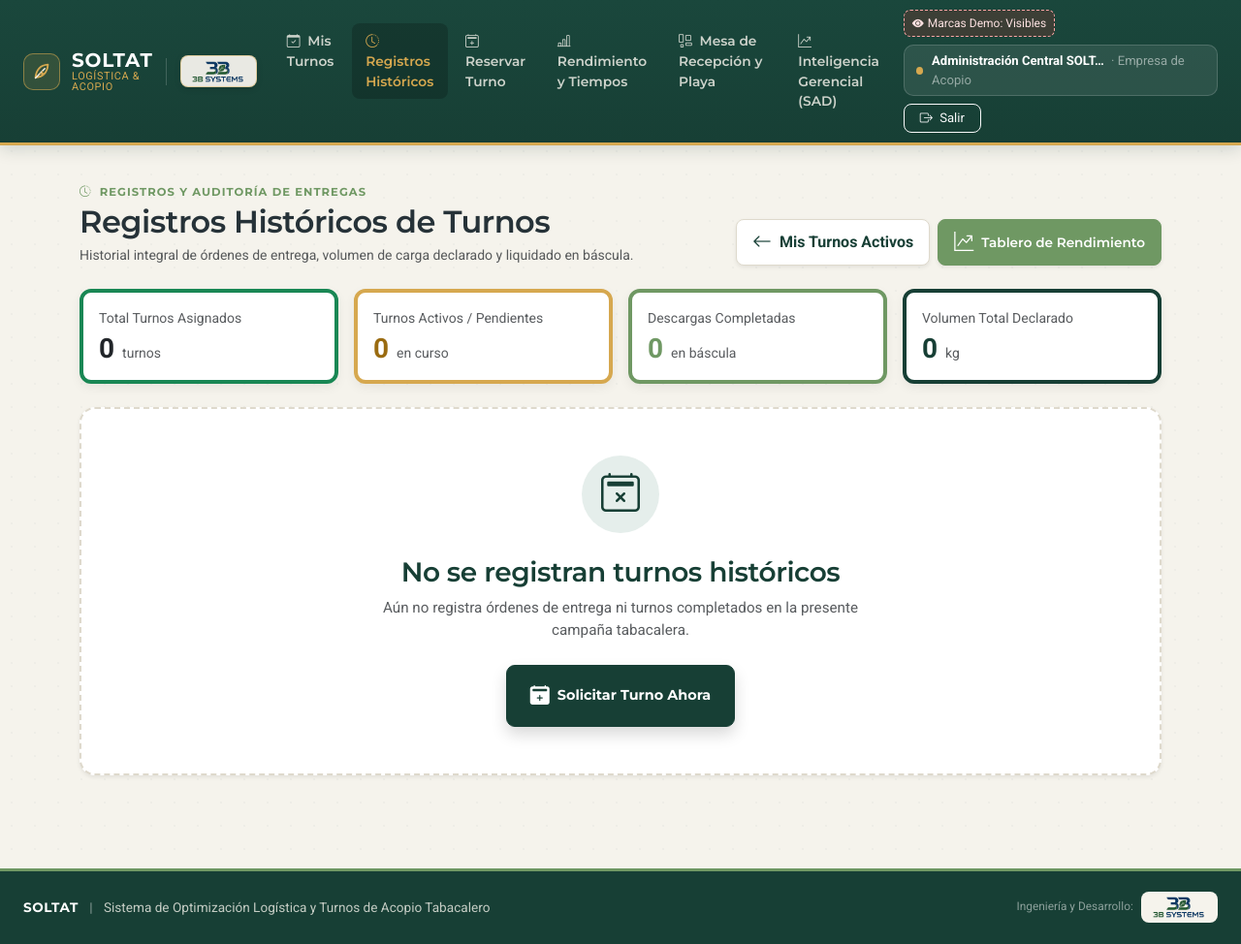
After one commit to nicoloaiza11/Proyecto_SISTEMAS, a Django app: page /turnos/historial/ in a window 1280 px wide. The commit adds this page. Shown: the whole page at 97% size. Run offline with Django 4.2, Linux system fonts and the light colour scheme; a user stored in the database is signed in; data comes from the database, SQL or seed files in the repository; both versions use the stored data as it was after the commit.

Commit message:
Cambios en vista Productor

```diff
--- a/accounts/views.py
+++ b/accounts/views.py
@@ -39,9 +39,9 @@ def empresa_required(view_func):
             return view_func(request, *args, **kwargs)
         messages.warning(
             request,
-            "Su perfil no tiene permisos de Empresa de Acopio. Ha sido redirigido al portal de turnos."
+            "Su perfil no tiene permisos de Empresa de Acopio. Ha sido redirigido a sus turnos."
         )
-        return redirect('turnos:solicitar_turno')
+        return redirect('turnos:mis_turnos')
     return _wrapped_view
 
 
@@ -73,18 +73,18 @@ def login_view(request):
 def login_redirect_view(request):
     """
     Redirige al usuario a la vista correspondiente según su rol:
-    - 'productor' -> 'solicitar-turno'
+    - 'productor' -> 'turnos:mis_turnos' (pantalla previa con turnos asignados y botón a reservar)
     - 'empresa' -> 'panel-empresa'
     """
     if request.user.rol == CustomUser.ROL_PRODUCTOR:
-        return redirect('turnos:solicitar_turno')
+        return redirect('turnos:mis_turnos')
     elif request.user.rol == CustomUser.ROL_EMPRESA:
         return redirect('turnos:panel_empresa')
     elif request.user.is_superuser:
         # Administrador general: acceso prioritario al panel de acopio
         return redirect('turnos:panel_empresa')
 
-    return redirect('turnos:solicitar_turno')
+    return redirect('turnos:mis_turnos')
 
 
 def logout_view(request):
--- a/templates/base.html
+++ b/templates/base.html
@@ -59,8 +59,18 @@
           {% if user.is_authenticated %}
             {% if user.es_productor or user.is_superuser %}
               <li class="nav-item">
+                <a class="nav-link {% if request.resolver_match.url_name == 'mis_turnos' %}active{% endif %}" href="{% url 'turnos:mis_turnos' %}">
+                  <i class="bi bi-calendar-check me-1"></i> Mis Turnos
+                </a>
+              </li>
+              <li class="nav-item">
+                <a class="nav-link {% if request.resolver_match.url_name == 'registros_historicos' or request.resolver_match.url_name == 'historial_turnos' %}active{% endif %}" href="{% url 'turnos:registros_historicos' %}">
+                  <i class="bi bi-clock-history me-1"></i> Registros Históricos
+                </a>
+              </li>
+              <li class="nav-item">
                 <a class="nav-link {% if request.resolver_match.url_name == 'solicitar_turno' %}active{% endif %}" href="{% url 'turnos:solicitar_turno' %}">
-                  <i class="bi bi-calendar2-check me-1"></i> Reserva de Descarga
+                  <i class="bi bi-calendar2-plus me-1"></i> Reservar Turno
                 </a>
               </li>
               <li class="nav-item">
--- /dev/null
+++ b/templates/turnos/registros_historicos.html
@@ -0,0 +1,325 @@
+{% extends 'base.html' %}
+{% load humanize %}
+{% load static %}
+
+{% block title %}Registros Históricos de Turnos · SOLTAT{% endblock %}
+
+{% block content %}
+<div class="container pb-5">
+
+  <!-- CABECERA DEL PANEL HISTÓRICO -->
+  <div class="d-flex flex-column flex-lg-row justify-content-between align-items-lg-end mb-4 gap-3">
+    <div>
+      <span class="section-eyebrow">
+        <i class="bi bi-clock-history me-1"></i> Registros y Auditoría de Entregas
+      </span>
+      <h1 class="h2 mb-1">Registros Históricos de Turnos</h1>
+      <p class="text-muted small mb-0">
+        Historial integral de órdenes de entrega, volumen de carga declarado y liquidado en báscula.
+      </p>
+    </div>
+
+    <!-- BOTONES DE ACCIÓN PRINCIPALES -->
+    <div class="d-flex flex-wrap align-items-center gap-2">
+      <!-- BOTÓN VOLVER A MIS TURNOS ACTIVOS -->
+      <a href="{% url 'turnos:mis_turnos' %}" class="btn btn-outline-soltat d-inline-flex align-items-center gap-2 py-2 px-3 shadow-sm">
+        <i class="bi bi-arrow-left fs-5"></i>
+        <span class="fw-bold">Mis Turnos Activos</span>
+      </a>
+
+      <a href="{% url 'turnos:gerencia_productor' %}" class="btn btn-secondary-soltat d-inline-flex align-items-center gap-2 py-2 px-3 shadow-sm">
+        <i class="bi bi-graph-up-arrow fs-5"></i>
+        <span>Tablero de Rendimiento</span>
+      </a>
+    </div>
+  </div>
+
+  <!-- TARJETAS DE INDICADORES (KPIs ACUMULADOS) -->
+  <div class="row g-3 mb-4">
+    <div class="col-6 col-lg-3">
+      <div class="card-soltat p-3 h-100 border-start border-4 border-success">
+        <span class="text-muted small d-block mb-1">Total Turnos Asignados</span>
+        <div class="d-flex align-items-baseline gap-2">
+          <span class="h3 fw-bold tabular-nums mb-0 text-dark">{{ total_turnos }}</span>
+          <span class="text-muted small">turnos</span>
+        </div>
+      </div>
+    </div>
+
+    <div class="col-6 col-lg-3">
+      <div class="card-soltat p-3 h-100 border-start border-4" style="border-color: var(--color-accent) !important;">
+        <span class="text-muted small d-block mb-1">Turnos Activos / Pendientes</span>
+        <div class="d-flex align-items-baseline gap-2">
+          <span class="h3 fw-bold tabular-nums mb-0" style="color: #9A6B10;">{{ turnos_activos }}</span>
+          <span class="text-muted small">en curso</span>
+        </div>
+      </div>
+    </div>
+
+    <div class="col-6 col-lg-3">
+      <div class="card-soltat p-3 h-100 border-start border-4" style="border-color: var(--color-secondary) !important;">
+        <span class="text-muted small d-block mb-1">Descargas Completadas</span>
+        <div class="d-flex align-items-baseline gap-2">
+          <span class="h3 fw-bold tabular-nums mb-0" style="color: var(--color-secondary);">{{ turnos_descargados }}</span>
+          <span class="text-muted small">en báscula</span>
+        </div>
+      </div>
+    </div>
+
+    <div class="col-6 col-lg-3">
+      <div class="card-soltat p-3 h-100 border-start border-4" style="border-color: var(--color-primary) !important;">
+        <span class="text-muted small d-block mb-1">Volumen Total Declarado</span>
+        <div class="d-flex align-items-baseline gap-2">
+          <span class="h3 fw-bold tabular-nums mb-0" style="color: var(--color-primary);">{{ kilos_totales|intcomma }}</span>
+          <span class="text-muted small">kg</span>
+        </div>
+      </div>
+    </div>
+  </div>
+
+  <!-- FILTROS POR ESTADO -->
+  {% if total_turnos > 0 %}
+    <div class="d-flex flex-wrap justify-content-between align-items-center gap-2 mb-3">
+      <div class="d-flex flex-wrap gap-1 align-items-center">
+        <span class="text-muted small me-2"><i class="bi bi-funnel me-1"></i>Filtrar:</span>
+        <a href="{% url 'turnos:registros_historicos' %}"
+           class="btn btn-sm {% if not estado_filtro %}btn-primary-soltat{% else %}btn-outline-soltat{% endif %} py-1 px-3" style="border-radius: 20px;">
+          Todos ({{ total_turnos }})
+        </a>
+        <a href="?estado=CONFIRMADO"
+           class="btn btn-sm {% if estado_filtro == 'CONFIRMADO' %}btn-primary-soltat{% else %}btn-outline-soltat{% endif %} py-1 px-3" style="border-radius: 20px;">
+          Confirmados
+        </a>
+        <a href="?estado=EN_PLAYA"
+           class="btn btn-sm {% if estado_filtro == 'EN_PLAYA' %}btn-primary-soltat{% else %}btn-outline-soltat{% endif %} py-1 px-3" style="border-radius: 20px;">
+          En Playa
+        </a>
+        <a href="?estado=DESCARGADO"
+           class="btn btn-sm {% if estado_filtro == 'DESCARGADO' %}btn-primary-soltat{% else %}btn-outline-soltat{% endif %} py-1 px-3" style="border-radius: 20px;">
+          Descargados
+        </a>
+        <a href="?estado=CANCELADO"
+           class="btn btn-sm {% if estado_filtro == 'CANCELADO' %}btn-primary-soltat{% else %}btn-outline-soltat{% endif %} py-1 px-3" style="border-radius: 20px;">
+          Cancelados
+        </a>
+      </div>
+
+      <a href="{% url 'turnos:solicitar_turno' %}" class="btn btn-sm btn-outline-soltat d-inline-flex align-items-center gap-1">
+        <i class="bi bi-plus-circle"></i>
+        <span>Solicitar Turno</span>
+      </a>
+    </div>
+  {% endif %}
+
+  <!-- CONTENIDO: LISTADO O ESTADO VACÍO -->
+  {% if not turnos %}
+    <!-- CASO: NO SE TIENEN REGISTROS HISTÓRICOS -->
+    <div class="card-soltat p-5 text-center my-4 shadow-sm" style="background-color: var(--color-surface); border: 2px dashed var(--color-border); border-radius: 16px;">
+      <div class="mb-4">
+        <div class="rounded-circle d-inline-flex align-items-center justify-content-center"
+             style="width: 80px; height: 80px; background-color: var(--color-primary-soft); color: var(--color-primary);">
+          <i class="bi bi-calendar2-x fs-1"></i>
+        </div>
+      </div>
+
+      {% if estado_filtro %}
+        <h3 class="h4 mb-2" style="font-family: 'Montserrat', sans-serif;">Sin turnos con estado "{{ estado_filtro }}"</h3>
+        <p class="text-muted small mx-auto mb-4" style="max-width: 480px;">
+          No se encontraron turnos en el historial que coincidan con el filtro aplicado.
+        </p>
+        <div class="d-flex justify-content-center gap-2">
+          <a href="{% url 'turnos:registros_historicos' %}" class="btn btn-outline-soltat px-3 py-2">
+            <i class="bi bi-arrow-counterclockwise me-1"></i> Ver todos los registros
+          </a>
+          <a href="{% url 'turnos:solicitar_turno' %}" class="btn btn-primary-soltat px-3 py-2">
+            <i class="bi bi-calendar2-plus-fill me-1"></i> Solicitar Turno
+          </a>
+        </div>
+      {% else %}
+        <h2 class="h3 mb-2" style="font-family: 'Montserrat', sans-serif; color: var(--color-primary);">
+          No se registran turnos históricos
+        </h2>
+        <p class="text-muted mx-auto mb-4" style="max-width: 520px; font-size: 0.95rem;">
+          Aún no registra órdenes de entrega ni turnos completados en la presente campaña tabacalera.
+        </p>
+
+        <div>
+          <a href="{% url 'turnos:solicitar_turno' %}" class="btn btn-primary-soltat btn-lg px-4 py-3 shadow d-inline-flex align-items-center gap-2">
+            <i class="bi bi-calendar2-plus-fill fs-5"></i>
+            <span class="fw-bold">Solicitar Turno Ahora</span>
+          </a>
+        </div>
+      {% endif %}
+    </div>
+
+  {% else %}
+
+    <!-- CASO: TABLA DE HISTÓRICO DE TURNOS (DESKTOP) -->
+    <div class="card-soltat p-0 overflow-hidden shadow-sm d-none d-md-block mb-4">
+      <div class="table-responsive">
+        <table class="table table-soltat align-middle mb-0">
+          <thead>
+            <tr>
+              <th scope="col">Código de Turno</th>
+              <th scope="col">Planta de Acopio</th>
+              <th scope="col">Fecha &amp; Franja Horaria</th>
+              <th scope="col">Vehículo</th>
+              <th scope="col" class="text-end">Carga Declarada / Real</th>
+              <th scope="col" class="text-center">Estado</th>
+              <th scope="col" class="text-end">Acciones</th>
+            </tr>
+          </thead>
+          <tbody>
+            {% for t in turnos %}
+              <tr class="{% if t.estado == 'EN_PLAYA' %}row-en-playa{% endif %}">
+                <!-- Código de Orden -->
+                <td>
+                  <a href="{% url 'turnos:comprobante' t.codigo %}" class="font-monospace fw-bold text-decoration-none d-inline-flex align-items-center gap-1" style="color: var(--color-primary); font-size: 0.92rem;">
+                    {{ t.codigo }}
+                    <i class="bi bi-box-arrow-up-right" style="font-size: 0.72rem;"></i>
+                  </a>
+                  <span class="d-block text-muted" style="font-size: 0.72rem;">Emitido {{ t.creado_el|date:"d/m/Y H:i" }}</span>
+                </td>
+
+                <!-- Empresa de Acopio -->
+                <td>
+                  <strong class="d-block text-dark" style="font-size: 0.88rem;">{{ t.empresa.nombre }}</strong>
+                  <span class="text-muted" style="font-size: 0.74rem;"><i class="bi bi-geo-alt me-1"></i>{{ t.empresa.direccion|default:t.empresa.cuit }}</span>
+                </td>
+
+                <!-- Fecha y Franja -->
+                <td>
+                  <div class="time-window-pill">
+                    <i class="bi bi-calendar3 text-muted"></i>
+                    <span class="tabular-nums fw-bold">{{ t.fecha_entrega|date:"d/m/Y" }}</span>
+                  </div>
+                  <div class="text-muted small mt-1">
+                    <i class="bi bi-clock me-1"></i>{{ t.franja_horaria }}
+                  </div>
+                </td>
+
+                <!-- Patente / Vehículo -->
+                <td>
+                  <div class="chapa-patente">
+                    <span class="chapa-top">ARG</span>
+                    <span class="chapa-num">{{ t.patente_vehiculo }}</span>
+                  </div>
+                </td>
+
+                <!-- Carga / Kilos -->
+                <td class="text-end">
+                  <div class="fw-bold text-dark tabular-nums fs-6">
+                    {{ t.kilos_efectivos|intcomma }} kg
+                  </div>
+                  {% if t.kilos_reales %}
+                    <span class="badge bg-success-subtle text-success border border-success-subtle" style="font-size: 0.7rem;">
+                      Báscula: {{ t.kilos_reales|intcomma }} kg
+                    </span>
+                  {% else %}
+                    <span class="text-muted" style="font-size: 0.72rem;">Estimado</span>
+                  {% endif %}
+                </td>
+
+                <!-- Estado -->
+                <td class="text-center">
+                  <span class="badge-soltat {{ t.badge_class }}" style="font-size: 0.75rem; padding: 0.35rem 0.7rem;">
+                    {{ t.get_estado_display }}
+                  </span>
+
+                  <!-- Sub-indicador de ruta -->
+                  {% if t.hora_salida_origen and not t.hora_arribo_playa %}
+                    <span class="d-block text-success fw-medium mt-1" style="font-size: 0.72rem;">
+                      <i class="bi bi-truck me-1"></i> En viaje ({{ t.hora_salida_origen|date:"H:i" }})
+                    </span>
+                  {% elif t.minutos_viaje is not None %}
+                    <span class="d-block text-muted mt-1" style="font-size: 0.72rem;">
+                      <i class="bi bi-signpost-split me-1"></i> {{ t.minutos_viaje }}m en ruta
+                    </span>
+                  {% endif %}
+                </td>
+
+                <!-- Acciones -->
+                <td class="text-end">
+                  <div class="d-flex justify-content-end align-items-center gap-2">
+                    {% if t.estado == 'CONFIRMADO' and not t.hora_salida_origen %}
+                      <form method="post" action="{% url 'turnos:informar_salida' t.id %}" class="d-inline m-0">
+                        {% csrf_token %}
+                        <input type="hidden" name="next" value="{% url 'turnos:registros_historicos' %}">
+                        <button type="submit" class="btn btn-sm btn-outline-soltat py-1 px-2" style="font-size: 0.78rem;" title="Informar que el camión inició viaje hacia la planta">
+                          <i class="bi bi-send-check me-1"></i> Iniciar Viaje
+                        </button>
+                      </form>
+                    {% endif %}
+
+                    <!-- Comprobante / Orden -->
+                    <a href="{% url 'turnos:comprobante' t.codigo %}" class="btn btn-sm btn-outline-soltat py-1 px-2" style="font-size: 0.78rem;" title="Ver orden de ingreso">
+                      <i class="bi bi-file-earmark-text me-1"></i> Orden
+                    </a>
+                  </div>
+                </td>
+              </tr>
+            {% endfor %}
+          </tbody>
+        </table>
+      </div>
+    </div>
+
+    <!-- VISTA MÓVIL (TARJETAS) -->
+    <div class="d-md-none d-flex flex-column gap-3 mb-4">
+      {% for t in turnos %}
+        <div class="card-soltat p-3 shadow-sm border">
+          <div class="d-flex justify-content-between align-items-start mb-2">
+            <div>
+              <a href="{% url 'turnos:comprobante' t.codigo %}" class="font-monospace fw-bold text-decoration-none" style="color: var(--color-primary); font-size: 0.95rem;">
+                {{ t.codigo }}
+              </a>
+              <span class="d-block text-muted" style="font-size: 0.72rem;">{{ t.creado_el|date:"d/m/Y H:i" }}</span>
+            </div>
+            <span class="badge-soltat {{ t.badge_class }}" style="font-size: 0.72rem;">
+              {{ t.get_estado_display }}
+            </span>
+          </div>
+
+          <div class="fw-semibold text-dark mb-1">{{ t.empresa.nombre }}</div>
+
+          <div class="p-2 rounded-2 mb-2" style="background-color: var(--color-surface-warm); border: 1px solid var(--color-border);">
+            <div class="d-flex justify-content-between align-items-center text-muted small mb-1">
+              <span><i class="bi bi-calendar3 me-1"></i>{{ t.fecha_entrega|date:"d/m/Y" }}</span>
+              <span><i class="bi bi-clock me-1"></i>{{ t.franja_horaria }}</span>
+            </div>
+            <div class="d-flex justify-content-between align-items-center">
+              <span class="small text-muted">Patente: <strong class="text-dark">{{ t.patente_vehiculo }}</strong></span>
+              <span class="fw-bold text-dark tabular-nums">{{ t.kilos_efectivos|intcomma }} kg</span>
+            </div>
+          </div>
+
+          <!-- Acciones en Móvil -->
+          <div class="d-flex justify-content-between align-items-center gap-2 pt-2 border-top">
+            {% if t.estado == 'CONFIRMADO' and not t.hora_salida_origen %}
+              <form method="post" action="{% url 'turnos:informar_salida' t.id %}" class="m-0 flex-grow-1">
+                {% csrf_token %}
+                <input type="hidden" name="next" value="{% url 'turnos:registros_historicos' %}">
+                <button type="submit" class="btn btn-sm btn-outline-soltat w-100 py-1" style="font-size: 0.78rem;">
+                  <i class="bi bi-send-check me-1"></i> Informar Salida Finca
+                </button>
+              </form>
+            {% else %}
+              <span class="text-muted small">
+                {% if t.hora_salida_origen and not t.hora_arribo_playa %}
+                  <i class="bi bi-truck text-success me-1"></i> En ruta
+                {% endif %}
+              </span>
+            {% endif %}
+
+            <a href="{% url 'turnos:comprobante' t.codigo %}" class="btn btn-sm btn-primary-soltat py-1 px-3" style="font-size: 0.78rem;">
+              <i class="bi bi-file-earmark-text me-1"></i> Ver Orden
+            </a>
+          </div>
+        </div>
+      {% endfor %}
+    </div>
+
+  {% endif %}
+
+</div>
+{% endblock %}
--- a/templates/turnos/solicitar_turno.html
+++ b/templates/turnos/solicitar_turno.html
@@ -20,9 +20,13 @@
     </div>
 
     <div class="d-flex flex-wrap align-items-center gap-2">
+      <a href="{% url 'turnos:mis_turnos' %}" class="btn btn-outline-soltat d-inline-flex align-items-center gap-2 py-2 px-3">
+        <i class="bi bi-arrow-left"></i>
+        <span>Mis Turnos Asignados</span>
+      </a>
       <a href="{% url 'turnos:gerencia_productor' %}" class="btn btn-secondary-soltat d-inline-flex align-items-center gap-2 py-2 px-3">
         <i class="bi bi-graph-up-arrow"></i>
-        <span>Tablero de Rendimiento, Costos y Tiempos</span>
+        <span>Tablero de Rendimiento</span>
       </a>
       <div class="card-soltat px-3 py-2 d-inline-flex flex-row align-items-center gap-3">
         <div class="rounded-circle d-flex align-items-center justify-content-center" style="width: 36px; height: 36px; background-color: var(--color-primary-soft); color: var(--color-primary);">
--- a/turnos/models.py
+++ b/turnos/models.py
@@ -235,6 +235,11 @@ class Turno(models.Model):
         desvio = self.minutos_desvio_arribo
         return desvio is not None and desvio <= DURACION_FRANJA_MIN
 
+    @property
+    def kilos_efectivos(self):
+        """Kilos reales si ya fue pesado en báscula, o estimados si está pendiente."""
+        return self.kilos_reales if self.kilos_reales is not None else self.kilos_estimados
+
     # ------------------------------------------------------------------
     # Métricas comerciales
     # ------------------------------------------------------------------
--- a/turnos/urls.py
+++ b/turnos/urls.py
@@ -4,7 +4,10 @@ from . import views
 app_name = 'turnos'
 
 urlpatterns = [
-    # Productor: Solicitud, salida de finca, comprobante y tablero de decisiones
+    # Productor: Lista de turnos asignados, histórico, solicitud, salida de finca, comprobante y tablero
+    path('turnos/mis-turnos/', views.mis_turnos_productor_view, name='mis_turnos'),
+    path('turnos/registros-historicos/', views.registros_historicos_view, name='registros_historicos'),
+    path('turnos/historial/', views.registros_historicos_view, name='historial_turnos'),
     path('turnos/solicitar/', views.solicitar_turno_view, name='solicitar_turno'),
     path('turnos/turno/<int:turno_id>/informar-salida/', views.informar_salida_view, name='informar_salida'),
     path('turnos/comprobante/<str:codigo>/', views.comprobante_view, name='comprobante'),
--- a/turnos/views.py
+++ b/turnos/views.py
@@ -13,6 +13,64 @@ from .models import Turno, EmpresaAcopio, CLASES_TABACO, PRECIOS_CLASE_USD
 from .forms import SolicitudTurnoForm
 from . import services
 from . import analytics
+
+
+@productor_required
+def mis_turnos_productor_view(request):
+    """
+    Vista principal para el productor tabacalero:
+    Muestra únicamente sus turnos activos disponibles (CONFIRMADO, EN_PLAYA)
+    o el mensaje indicando que no hay turnos asignados con acceso a solicitar turno.
+    Toda la información acumulada (KPIs) y el historial completo se visualiza en registros_historicos_view.
+    """
+    turnos_activos = Turno.objects.filter(
+        productor=request.user,
+        estado__in=[Turno.ESTADO_CONFIRMADO, Turno.ESTADO_EN_PLAYA]
+    ).select_related('empresa').order_by('fecha_entrega', 'franja_horaria', 'creado_el')
+
+    context = {
+        'turnos': turnos_activos,
+        'turnos_activos': turnos_activos,
+    }
+    return render(request, 'turnos/mis_turnos.html', context)
+
+
+@productor_required
+def registros_historicos_view(request):
+    """
+    Panel / Registros históricos de turnos del productor:
+    Muestra métricas KPI acumuladas (total turnos asignados, turnos activos,
+    descargas completadas, volumen total declarado), filtros por estado y
+    toda la tabla con el histórico de turnos.
+    """
+    estado_filtro = request.GET.get('estado', '').strip()
+
+    base_query = Turno.objects.filter(
+        productor=request.user
+    ).select_related('empresa')
+
+    if estado_filtro and estado_filtro in dict(Turno.ESTADOS_CHOICES):
+        turnos = base_query.filter(estado=estado_filtro).order_by('-fecha_entrega', '-creado_el')
+    else:
+        turnos = base_query.order_by('-fecha_entrega', '-creado_el')
+
+    total_turnos = base_query.count()
+    turnos_activos = base_query.filter(
+        estado__in=[Turno.ESTADO_CONFIRMADO, Turno.ESTADO_EN_PLAYA]
+    ).count()
+    turnos_descargados = base_query.filter(estado=Turno.ESTADO_DESCARGADO).count()
+    kilos_totales = base_query.aggregate(total=Sum('kilos_estimados'))['total'] or 0
+
+    context = {
+        'turnos': turnos,
+        'total_turnos': total_turnos,
+        'turnos_activos': turnos_activos,
+        'turnos_descargados': turnos_descargados,
+        'kilos_totales': kilos_totales,
+        'estado_filtro': estado_filtro,
+        'estados_choices': Turno.ESTADOS_CHOICES,
+    }
+    return render(request, 'turnos/registros_historicos.html', context)
 
 
 @productor_required
@@ -97,7 +155,7 @@ def informar_salida_view(request, turno_id):
     next_url = request.POST.get('next')
     if next_url:
         return redirect(next_url)
-    return redirect('turnos:solicitar_turno')
+    return redirect('turnos:mis_turnos')
 
 
 @login_required
```
Also changed, not shown: templates/turnos/comprobante.html (+8 -3 lines), templates/turnos/mis_turnos.html (added, +262 -0 lines), turnos/tests.py (+54 -0 lines), db.sqlite3.
